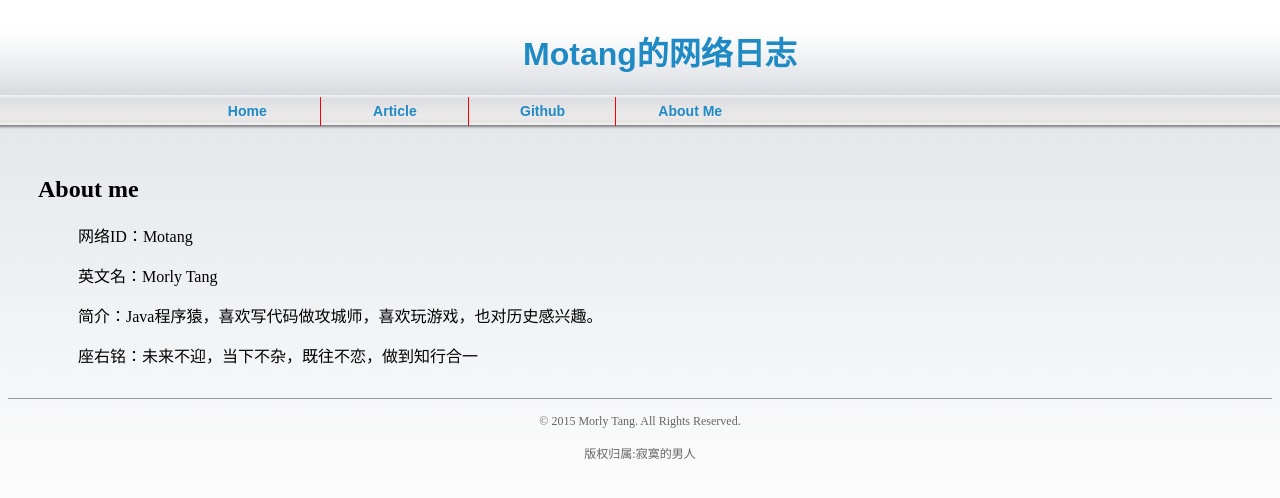
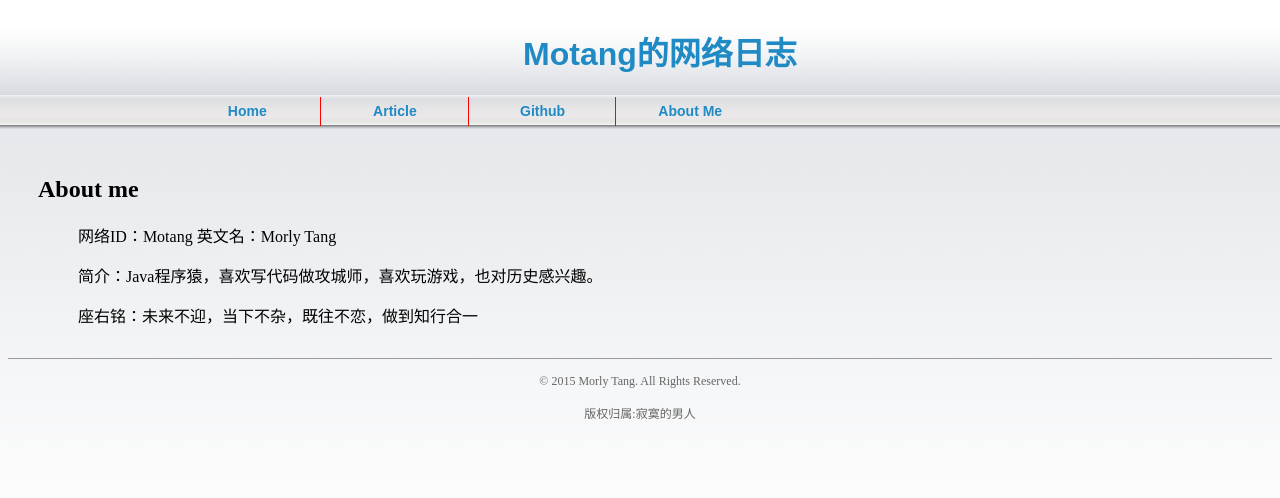
Before and after one commit to Motang/motang.github.io, a Jekyll site: the page built from about/index.md, in a window 1280 px wide. Shown: the top 498 px of the page. Built offline with Jekyll 4.4.1, drawn with Linux system fonts in a browser that asks for light colours.

```diff
--- a/about/index.md
+++ b/about/index.md
@@ -6,9 +6,7 @@ title: About this blog
 
 ## About me ##
 
-> 网络ID：Motang
-
-> 英文名：Morly Tang
+> 网络ID：Motang 英文名：Morly Tang
 
 > 简介：Java程序猿，喜欢写代码做攻城师，喜欢玩游戏，也对历史感兴趣。
 
```
